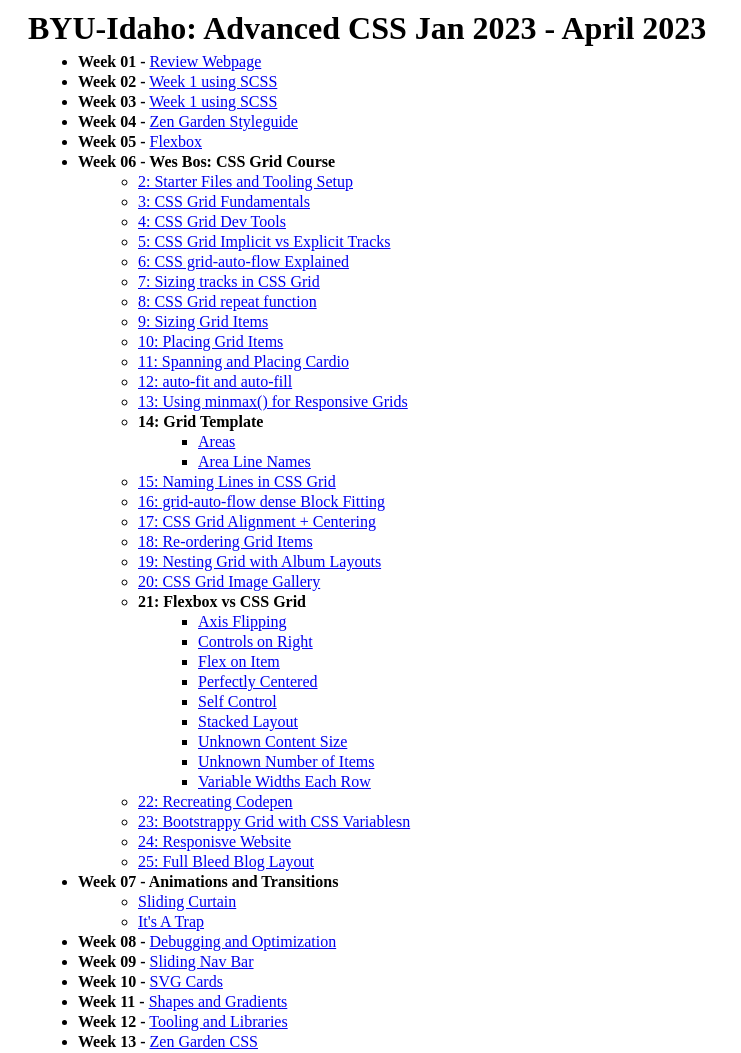
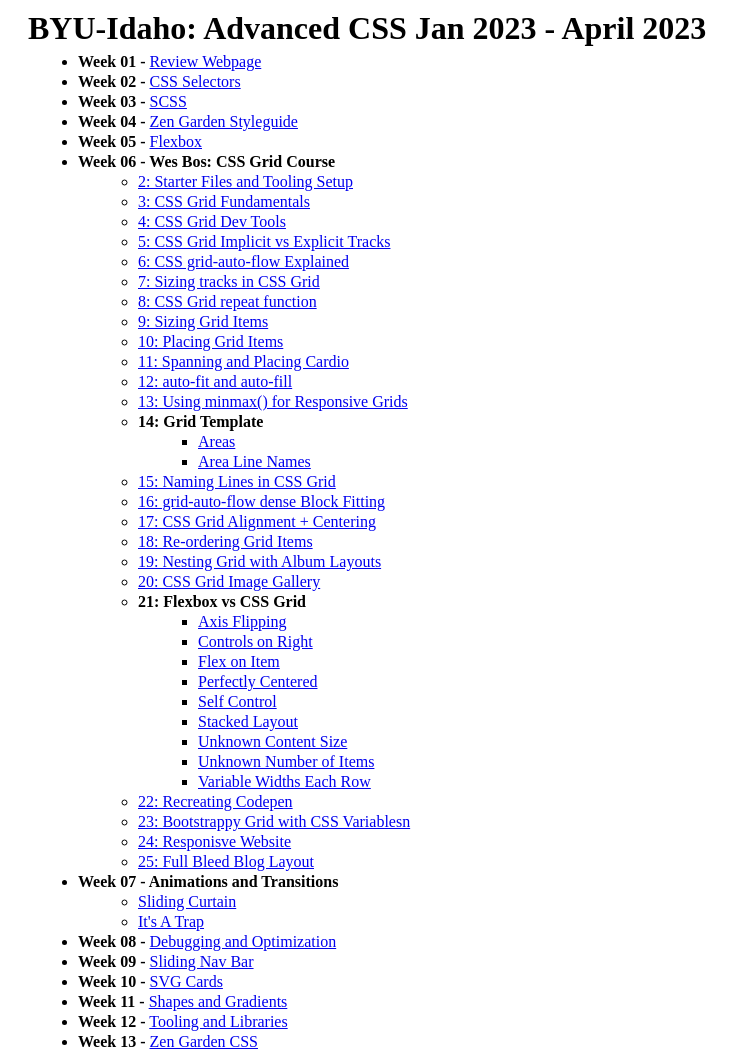
Before and after one commit to jesse-wilson88/wdd331r, a plain HTML site: page index.html in a window 1280 px wide. Shown: the top 1053 px of the page, without its empty margins (0-741 px from the left). Drawn offline with Linux system fonts and the light colour scheme.

Commit message:
Fixed week 2 & 3

```diff
--- a/index.html
+++ b/index.html
@@ -39,11 +39,11 @@
         </li>
         <li>
           <b>Week 02 -</b>
-          <a href="week02/" onclick="window.open(this.href, '_blank', 'width=1000,height=1000'); return false;" class="link">Week 1 using SCSS</a>
+          <a href="week02/" onclick="window.open(this.href, '_blank', 'width=1000,height=1000'); return false;" class="link">CSS Selectors</a>
         </li>
         <li>
           <b>Week 03 -</b>
-          <a href="week03/" onclick="window.open(this.href, '_blank', 'width=1000,height=1000'); return false;" class="link">Week 1 using SCSS</a>
+          <a href="week03/" onclick="window.open(this.href, '_blank', 'width=1000,height=1000'); return false;" class="link">SCSS</a>
         </li>
         <li>
           <b>Week 04 -</b>
```
